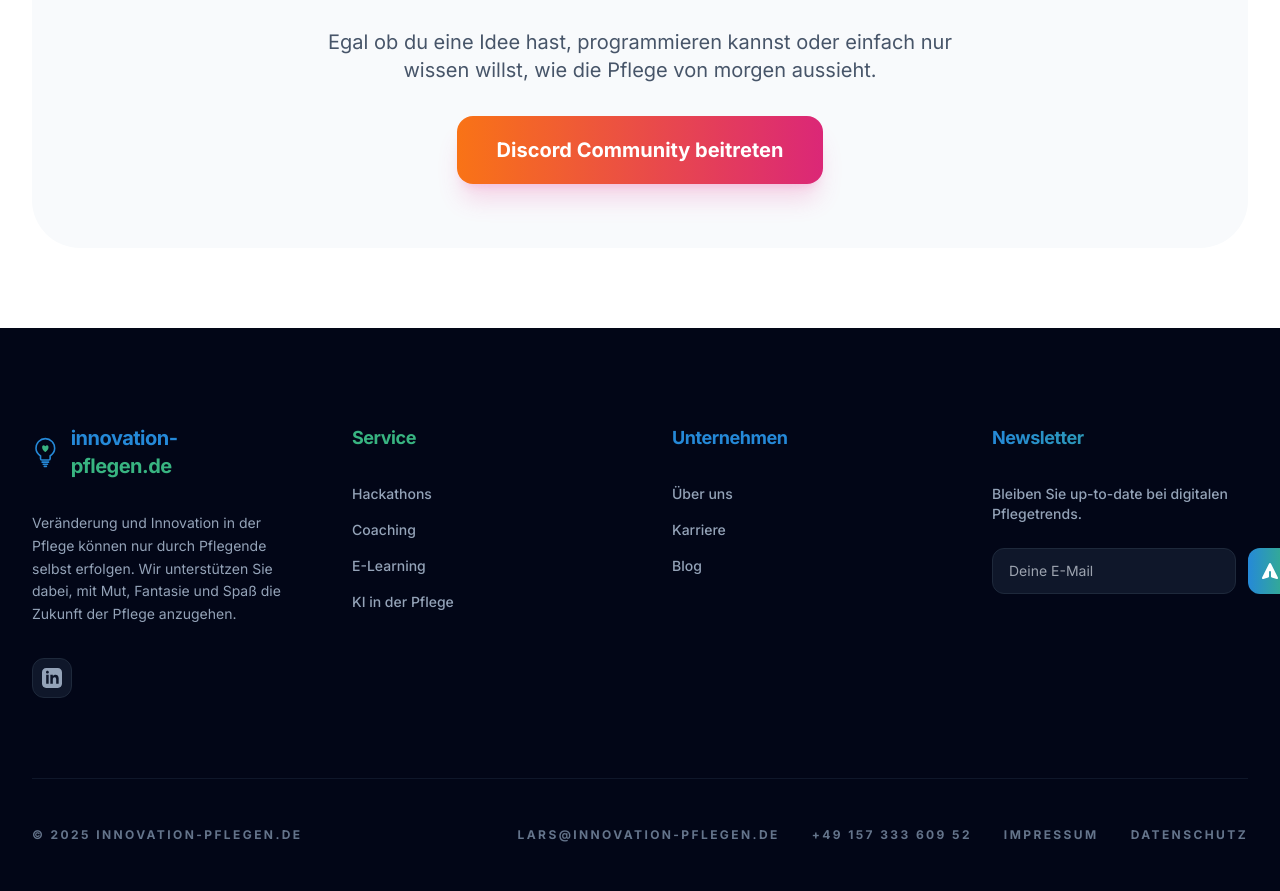
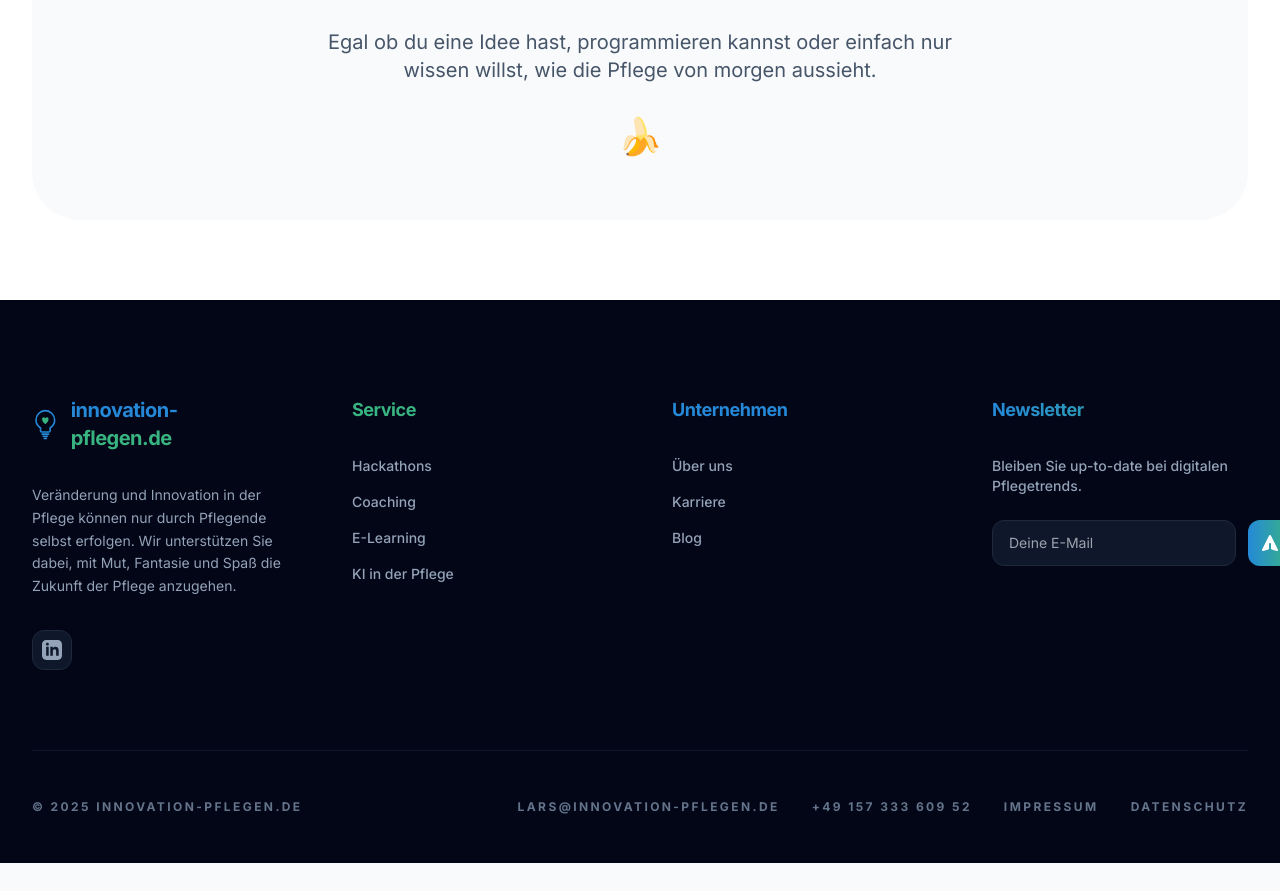
Before and after one commit to lars495/innovation-pflegen-website, a React (Vite) app: page /community in a window 1280 px wide. Shown: the part 1336-2227 px from the top of the page. After the commit the page ends 2199 px from the top, so only its background shows below. Built offline with nearby package versions, Linux system fonts and the light colour scheme.

Commit message:
Replace Discord button with banana emoji on Community page

```diff
--- a/pages/Community.tsx
+++ b/pages/Community.tsx
@@ -12,7 +12,7 @@ const Community: React.FC = () => {
             ← Zurück
           </Link>
           <h1 className="text-6xl md:text-8xl font-black mb-4 tracking-tighter transform -rotate-2">
-            MAKE CARE <br/> FUN AGAIN!
+            MAKE CARE <br /> FUN AGAIN!
           </h1>
           <p className="text-2xl text-white/90 font-medium max-w-2xl mx-auto mt-6">
             Innovation muss nicht nach Desinfektionsmittel riechen. Wir bringen Farbe, Pizza und Energie in die Pflege.
@@ -57,9 +57,7 @@ const Community: React.FC = () => {
           <p className="text-xl text-slate-600 max-w-2xl mx-auto mb-8">
             Egal ob du eine Idee hast, programmieren kannst oder einfach nur wissen willst, wie die Pflege von morgen aussieht.
           </p>
-          <button className="bg-gradient-to-r from-orange-500 to-pink-600 text-white px-10 py-5 rounded-2xl font-bold text-xl hover:scale-105 transition-transform shadow-xl shadow-pink-500/20">
-            Discord Community beitreten
-          </button>
+          <div className="text-4xl">🍌</div>
         </div>
       </div>
     </div>
```
